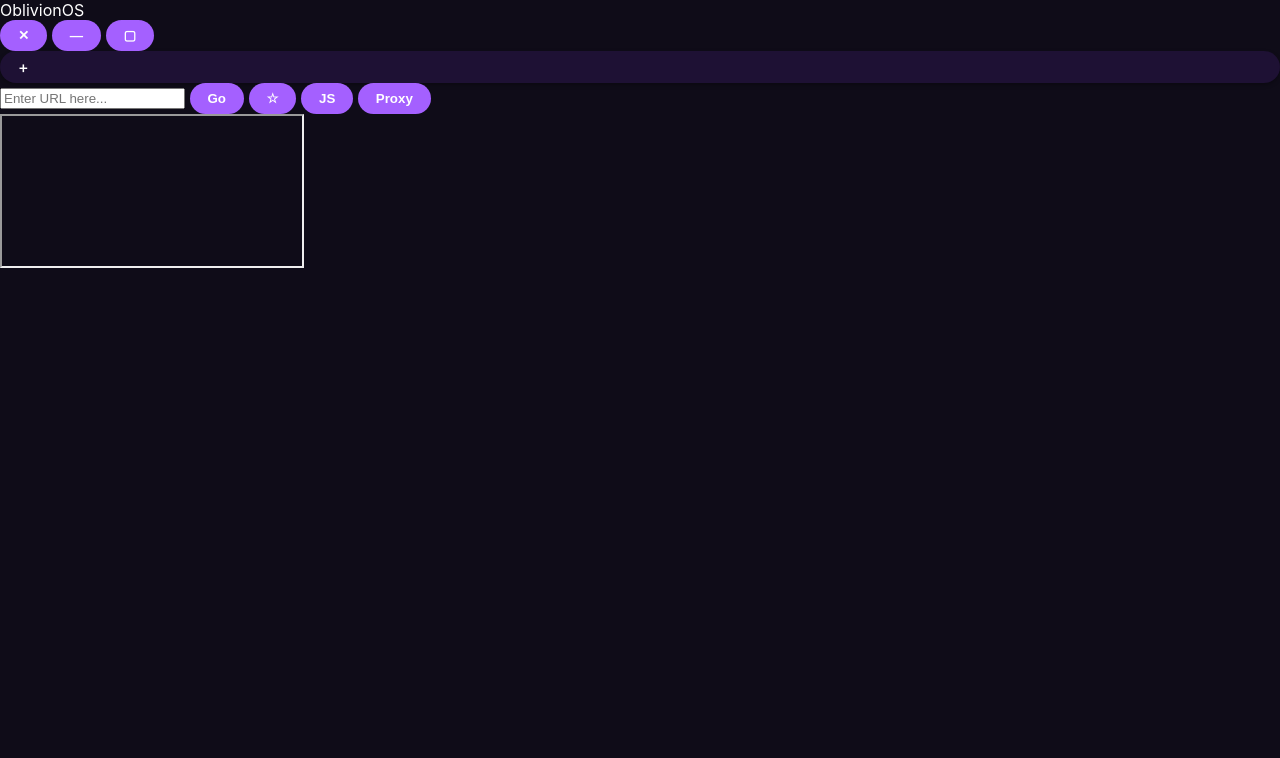
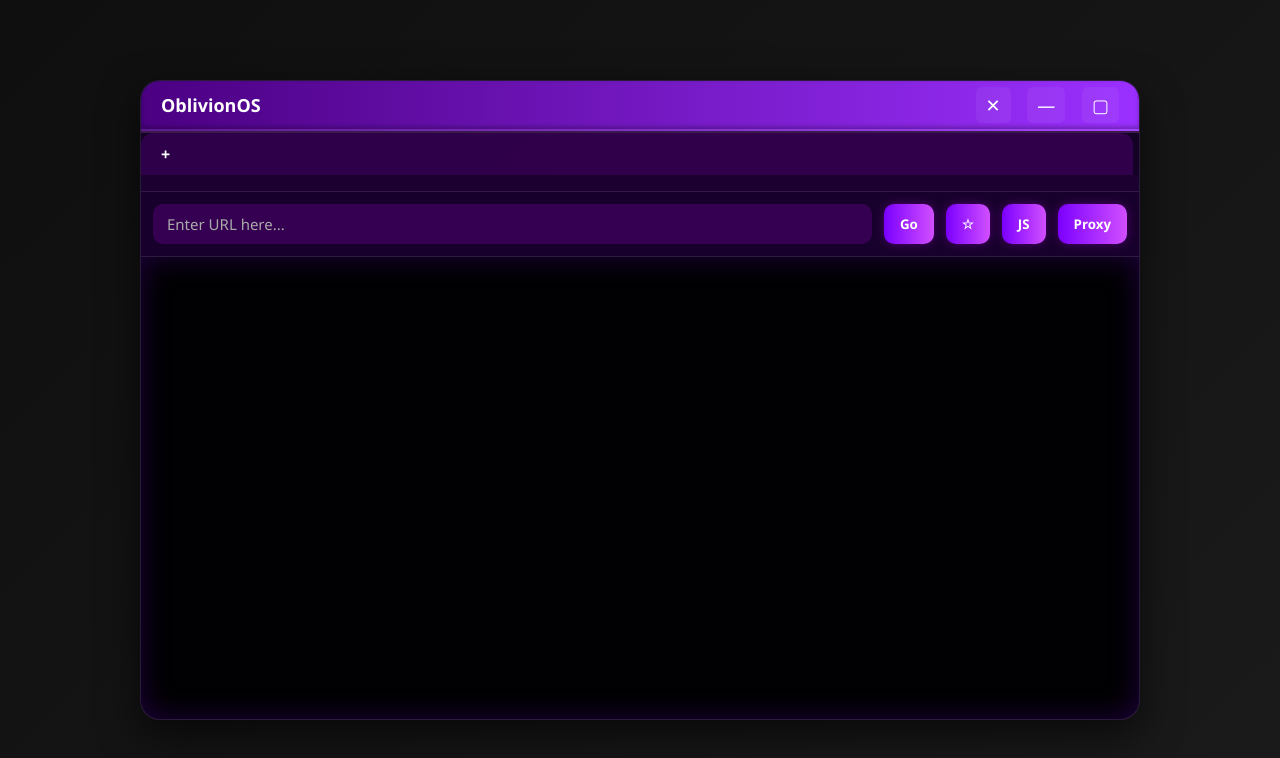
Before and after one commit to Budderiscool/OblivionOS, a website: page public/index.html in a window 1280 px wide. Drawn offline with Linux system fonts and the light colour scheme.

Commit message:
Refactor styles for improved layout and design

```diff
--- a/public/styles.css
+++ b/public/styles.css
@@ -1,94 +1,166 @@
-/* Base */
-body {
-    margin: 0;
-    font-family: "Inter", sans-serif;
-    background: #0f0c18;
-    color: #fff;
-    overflow: hidden;
+/* General reset */
+* {
+  margin: 0;
+  padding: 0;
+  box-sizing: border-box;
+  font-family: 'Segoe UI', sans-serif;
 }
 
-/* Topbar */
-#topbar {
-    display: flex;
-    align-items: center;
-    padding: 10px 16px;
-    background: rgba(30, 10, 50, 0.65);
-    backdrop-filter: blur(12px);
-    gap: 10px;
-    box-shadow: 0 2px 8px rgba(0,0,0,0.5);
+/* Body background */
+body {
+  background: linear-gradient(135deg, #0f0f0f, #1a1a1a);
+  color: #fff;
+  height: 100vh;
+  display: flex;
+  justify-content: center;
+  align-items: center;
 }
 
-/* URL input */
-#urlInput {
-    flex: 1;
-    padding: 10px 14px;
-    border-radius: 20px;
-    border: 1px solid #a460ff;
-    background: rgba(20,10,40,0.8);
-    color: #fff;
-    outline: none;
-    transition: 0.3s all;
+/* Browser window */
+.window {
+  width: 95%;
+  max-width: 1000px;
+  height: 80vh;
+  background: rgba(20, 0, 40, 0.95);
+  border-radius: 20px;
+  overflow: hidden;
+  display: flex;
+  flex-direction: column;
+  box-shadow: 0 15px 40px rgba(0, 0, 0, 0.6);
+  border: 1px solid rgba(255, 255, 255, 0.1);
+  position: relative;
 }
 
-#urlInput:focus {
-    box-shadow: 0 0 12px #a460ff;
-    border-color: #a460ff;
+/* Titlebar */
+.titlebar {
+  height: 50px;
+  background: linear-gradient(90deg, #4b0082, #9b30ff);
+  display: flex;
+  justify-content: space-between;
+  align-items: center;
+  padding: 0 20px;
+  font-weight: 600;
+  font-size: 18px;
+  color: #fff;
+  border-bottom: 2px solid rgba(255, 255, 255, 0.1);
+  box-shadow: inset 0 -2px 5px rgba(0,0,0,0.3);
+  user-select: none;
 }
 
-/* Buttons */
-button {
-    padding: 8px 18px;
-    border-radius: 20px;
-    border: none;
-    background: #a460ff;
-    color: #fff;
-    font-weight: 600;
-    cursor: pointer;
-    transition: 0.2s all;
+/* Window controls */
+.window-controls button {
+  background: rgba(255, 255, 255, 0.05);
+  border: none;
+  color: #fff;
+  font-size: 18px;
+  margin-left: 12px;
+  cursor: pointer;
+  padding: 6px 10px;
+  border-radius: 6px;
+  transition: all 0.25s ease;
+}
+.window-controls button:hover {
+  background: rgba(255, 255, 255, 0.15);
+  transform: scale(1.1);
 }
 
-button:hover {
-    transform: scale(1.08);
-    box-shadow: 0 0 12px #a460ff;
+/* Tabs */
+.tabs {
+  display: flex;
+  background: rgba(40, 0, 60, 0.9);
+  overflow-x: auto;
+  border-bottom: 2px solid rgba(255, 255, 255, 0.1);
+  padding-left: 10px;
+}
+.tab {
+  padding: 10px 20px;
+  cursor: pointer;
+  background: rgba(60, 0, 90, 0.8);
+  border-radius: 12px 12px 0 0;
+  margin-right: 6px;
+  transition: all 0.25s ease;
+  color: #ddd;
+  font-weight: 500;
+}
+.tab.active {
+  background: linear-gradient(90deg, #7b00ff, #d14fff);
+  color: #fff;
+  box-shadow: 0 0 10px rgba(200, 0, 255, 0.4);
+}
+.tab:hover {
+  background: rgba(120, 0, 200, 0.85);
+  color: #fff;
+}
+.newtab {
+  font-weight: bold;
+  background: rgba(60, 0, 90, 0.7);
+  color: #fff;
 }
 
-/* Tabs container */
-#tabsContainer {
-    display: flex;
-    gap: 6px;
-    padding: 6px 16px;
-    overflow-x: auto;
-    background: rgba(20,10,40,0.5);
-    backdrop-filter: blur(10px);
+/* Bookmark bar */
+#bookmarkBar {
+  display: flex;
+  gap: 12px;
+  padding: 8px;
+  background: rgba(30, 0, 50, 0.85);
+  overflow-x: auto;
+  border-bottom: 1px solid rgba(255,255,255,0.1);
+}
+#bookmarkBar div {
+  padding: 6px 12px;
+  background: rgba(60, 0, 90, 0.8);
+  border-radius: 10px;
+  cursor: pointer;
+  transition: all 0.25s ease;
+  color: #eee;
+  font-weight: 500;
+}
+#bookmarkBar div:hover {
+  background: linear-gradient(90deg, #7b00ff, #d14fff);
+  color: #fff;
 }
 
-/* Individual tab */
-.tab {
-    padding: 6px 18px;
-    border-radius: 30px;
-    background: rgba(40,20,70,0.6);
-    cursor: pointer;
-    transition: 0.3s all;
-    white-space: nowrap;
-    box-shadow: 0 2px 4px rgba(0,0,0,0.3);
-    font-weight: 500;
+/* Toolbar */
+.toolbar {
+  display: flex;
+  gap: 12px;
+  padding: 12px;
+  background: rgba(25, 0, 45, 0.9);
+  border-bottom: 1px solid rgba(255,255,255,0.1);
+}
+.toolbar input {
+  flex: 1;
+  padding: 10px 14px;
+  border-radius: 10px;
+  border: none;
+  background: rgba(60, 0, 90, 0.8);
+  color: #fff;
+  font-size: 15px;
+}
+.toolbar input::placeholder {
+  color: #aaa;
+}
+.btn {
+  padding: 10px 16px;
+  background: linear-gradient(90deg, #7b00ff, #d14fff);
+  border: none;
+  border-radius: 10px;
+  color: #fff;
+  font-weight: 600;
+  cursor: pointer;
+  transition: all 0.25s ease;
+  box-shadow: 0 0 10px rgba(200,0,255,0.3);
+}
+.btn:hover {
+  transform: scale(1.05);
+  box-shadow: 0 0 15px rgba(200,0,255,0.5);
 }
 
-.tab.active {
-    background: #a460ff;
-    color: #fff;
-    box-shadow: 0 0 15px #a460ff;
+/* Iframe */
+iframe {
+  flex: 1;
+  border: none;
+  background: rgba(0, 0, 0, 0.95);
+  border-radius: 0 0 20px 20px;
+  box-shadow: inset 0 0 30px rgba(100, 0, 200, 0.3);
 }
-
-.tab:hover {
-    transform: scale(1.05);
-}
-
-/* Proxy iframe */
-#frame {
-    width: 100%;
-    height: calc(100vh - 110px); /* topbar + tabs */
-    border: none;
-    background: #0f0c18;
-    transition: opacity 0.3s ease;
-}
```
